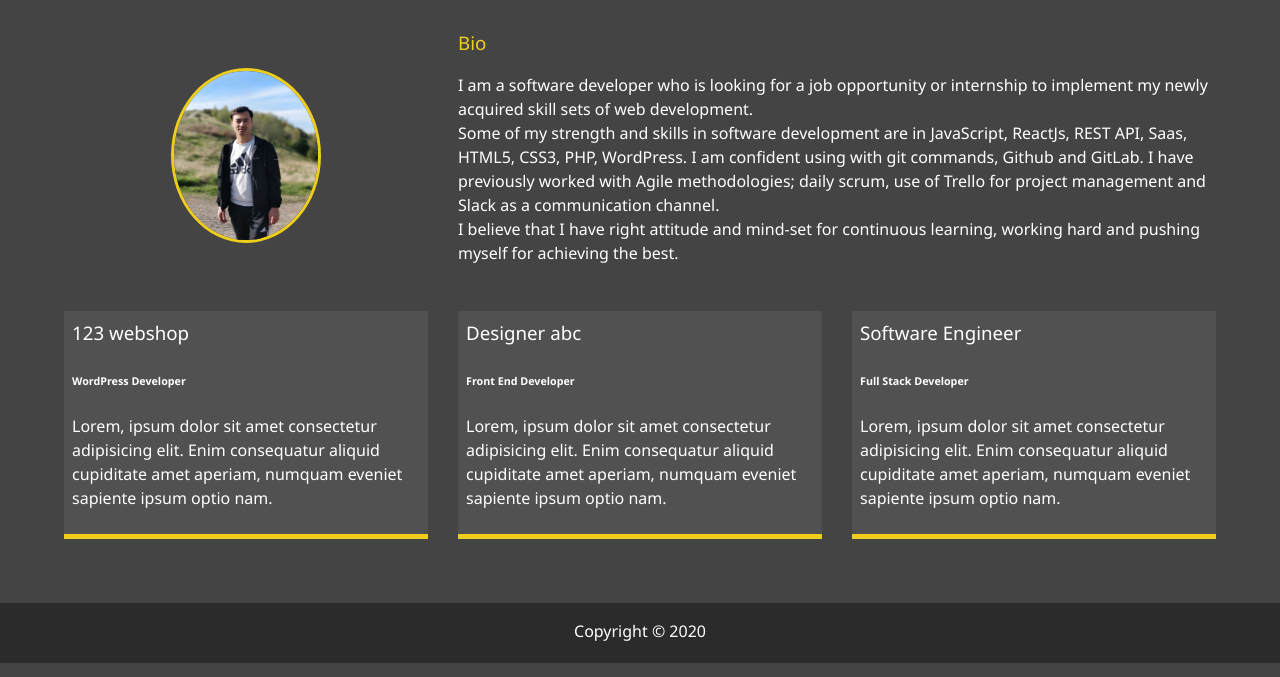
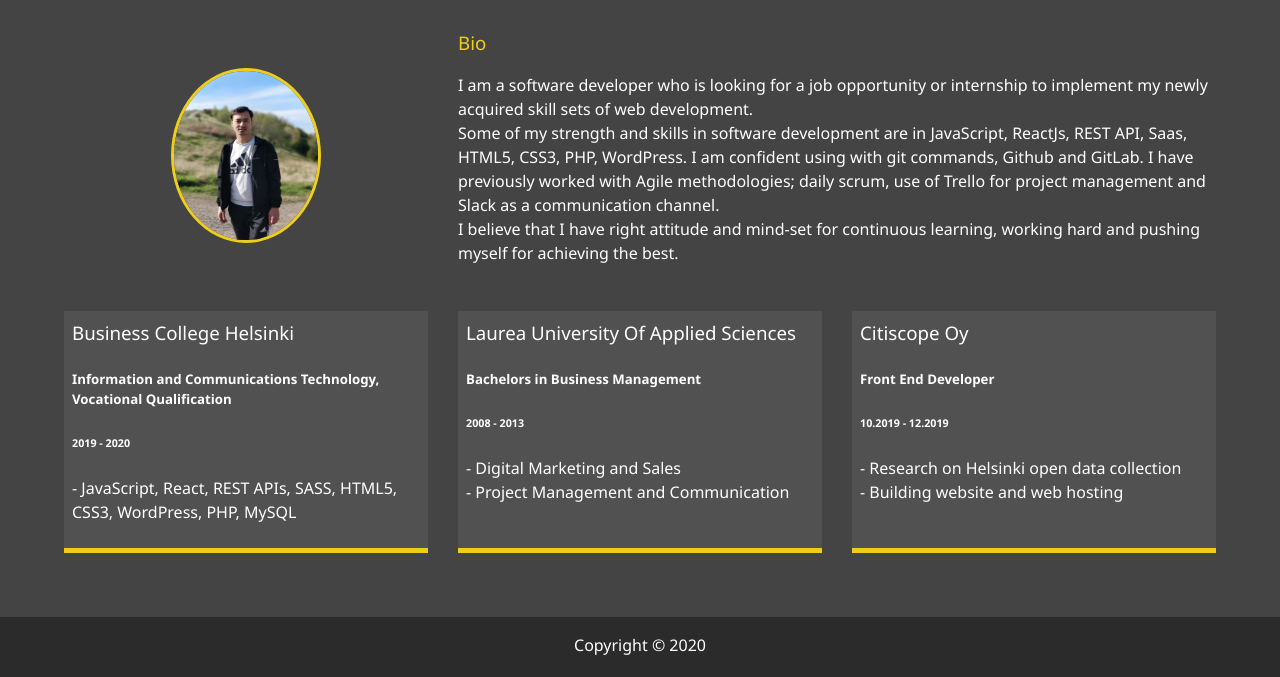
Before and after one commit to dipendradangol/responsivePortfolio, a website: page dist/about.html in a window 1280 px wide. Shown: the part 253-930 px from the top of the page. Drawn offline with Linux system fonts and the light colour scheme.

Commit message:
updated education and exprience

```diff
--- a/dist/about.html
+++ b/dist/about.html
@@ -69,27 +69,27 @@
                 and pushing myself for achieving the best.
                 </p>
             </div>
-
             <div class="job job-1">
-                <h3>123 webshop</h3>
-                <h6>WordPress Developer</h6>
-                <p>Lorem, ipsum dolor sit amet consectetur adipisicing elit.
-                Enim consequatur aliquid cupiditate amet aperiam, numquam
-                eveniet sapiente ipsum optio nam.</p>
+                <h3>Business College Helsinki</h3>
+                <h5>Information and Communications Technology, Vocational Qualification</h5>
+                <h6>2019 - 2020</h6>
+                <p> - JavaScript, React, REST APIs, SASS, HTML5, CSS3, WordPress, PHP, MySQL</p>
             </div>
             <div class="job job-2">
-                <h3>Designer abc</h3>
-                <h6>Front End Developer</h6>
-                <p>Lorem, ipsum dolor sit amet consectetur adipisicing elit.
-                Enim consequatur aliquid cupiditate amet aperiam, numquam
-                eveniet sapiente ipsum optio nam.</p>
+                <h3>Laurea University Of Applied Sciences</h3>
+                <h5>Bachelors in Business Management</h5>
+                <h6>2008 - 2013</h6>
+                <p> - Digital Marketing and Sales <br>
+                    - Project Management and Communication
+                </p>
             </div>
             <div class="job job-3">
-                <h3>Software Engineer</h3>
-                <h6>Full Stack Developer</h6>
-                <p>Lorem, ipsum dolor sit amet consectetur adipisicing elit.
-                Enim consequatur aliquid cupiditate amet aperiam, numquam
-                eveniet sapiente ipsum optio nam.</p>
+                <h3>Citiscope Oy</h3>
+                <h5>Front End Developer</h5>
+                <h6>10.2019 - 12.2019</h6>
+                <p> - Research on Helsinki open data collection <br>
+                    - Building website and web hosting
+                </p>
             </div>
         </div>
     </main>
--- a/package.json
+++ b/package.json
@@ -6,6 +6,7 @@
   "homepage": "https://dipendradangol.github.io/responsivePortfolio",
   "scripts": {
     "sass": "node-sass -w scss/ -o dist/css/ -- recursive",
+
     "deploy": "gh-pages -d dist"
   },
   "repository": {
```
Also changed, not shown: dist/work.html (+6 -6 lines).
